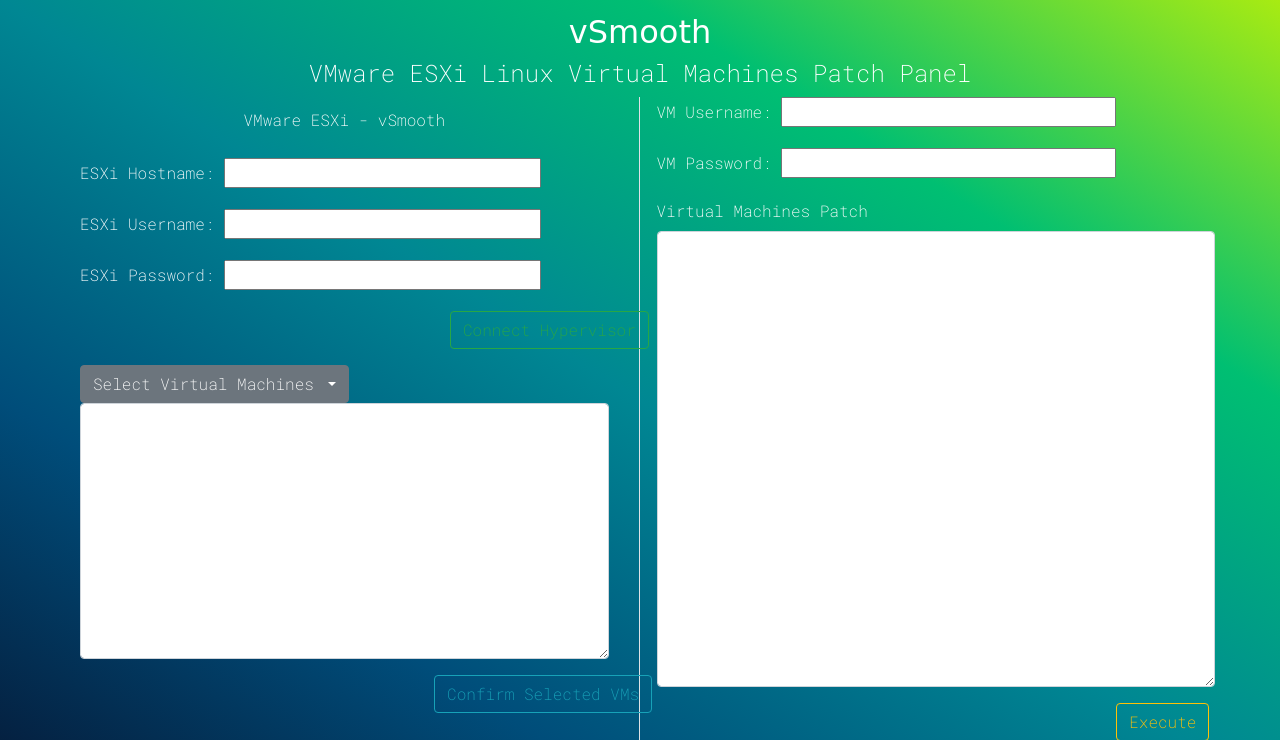
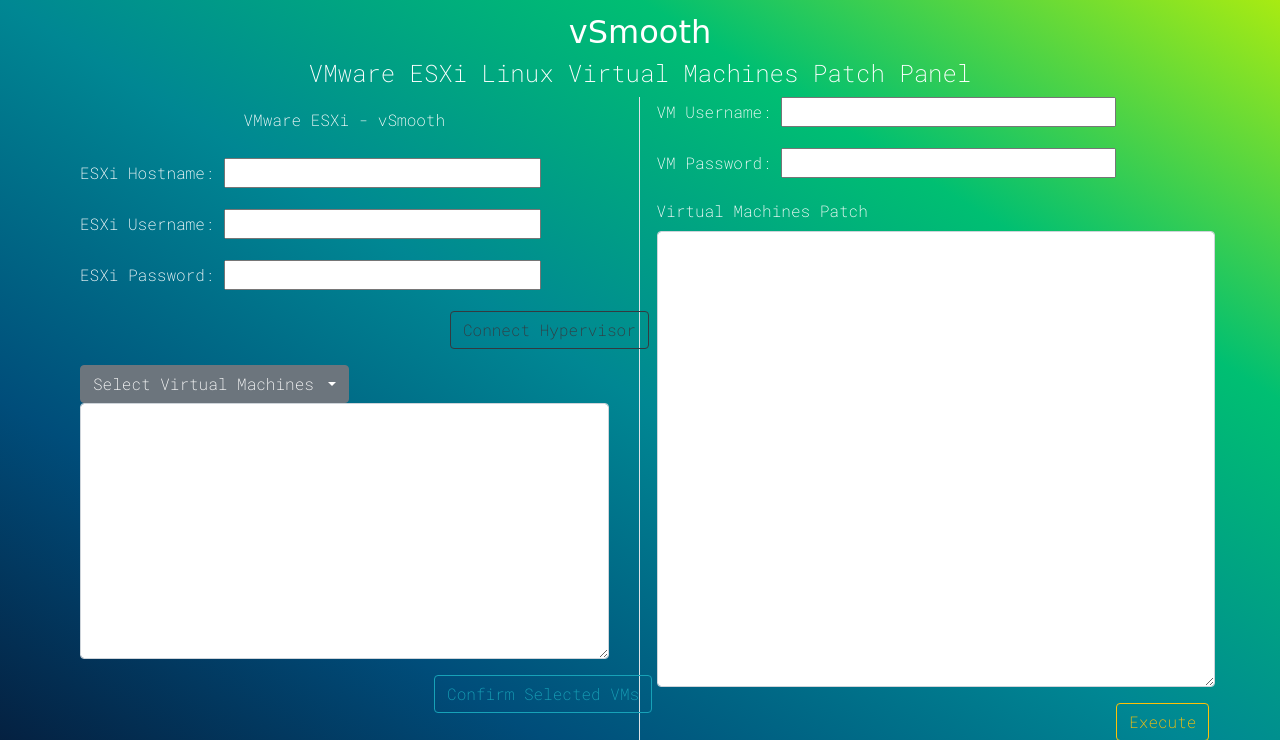
Before and after one commit to mismailzz/vsmooth_panel, a Django app: a page that uses templates/patching/patch_panel.html in a window 1280 px wide. Shown: the top 740 px of the page. Run offline with Django 3.2, Linux system fonts and the light colour scheme; some libraries are stand-ins or nearby versions; some web fonts are replaced.

Commit message:
dark button

```diff
--- a/templates/patching/patch_panel.html
+++ b/templates/patching/patch_panel.html
@@ -59,7 +59,7 @@
             {{ form1.as_p }}
             {% csrf_token %}
 
-            <input type="submit" name="connectHypervisorInfo" value="Connect Hypervisor" id="connectHypButton" class="btn btn-outline-success">
+            <input type="submit" name="connectHypervisorInfo" value="Connect Hypervisor" id="connectHypButton" class="btn btn-outline-dark">
           </form>
 
           <form method="post">
```
